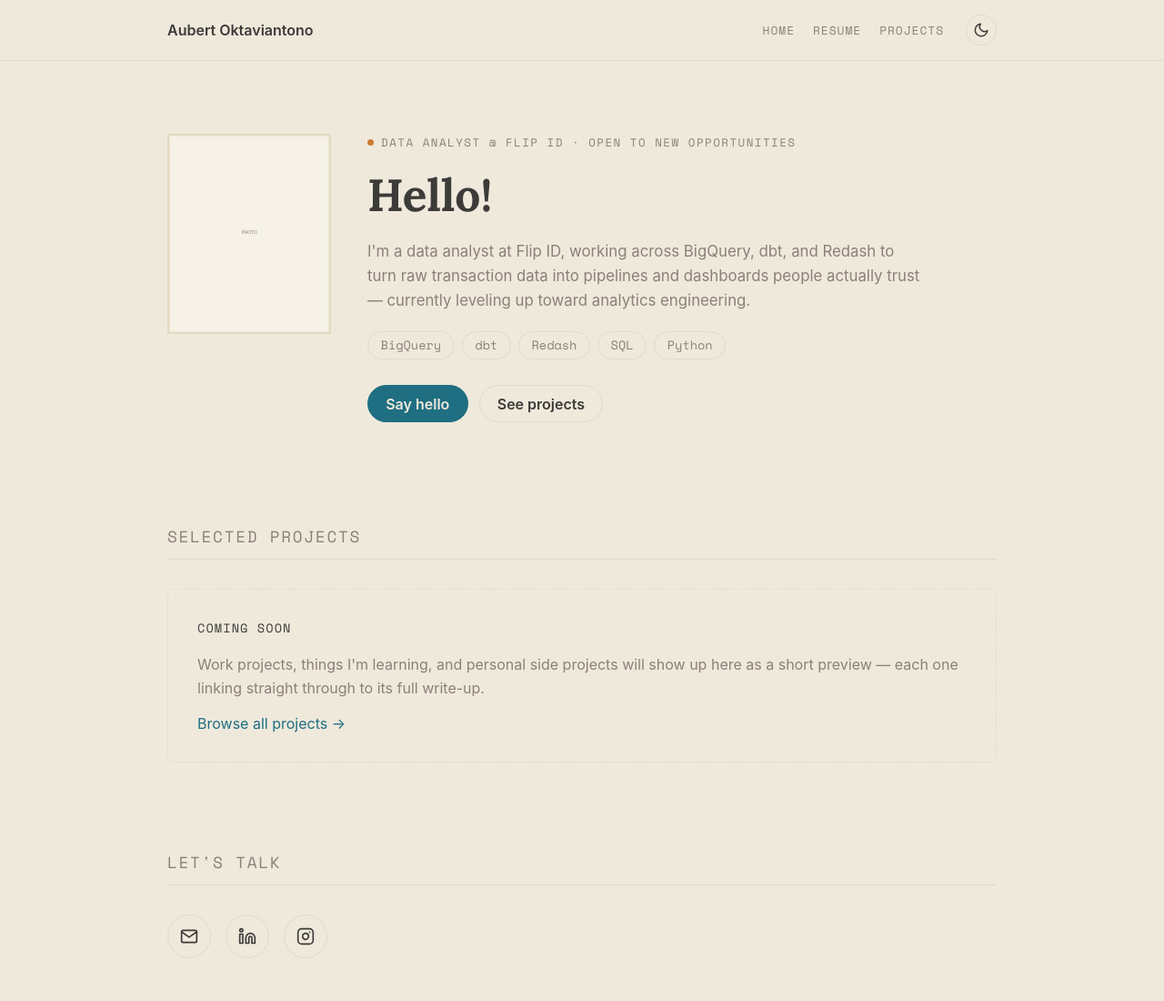
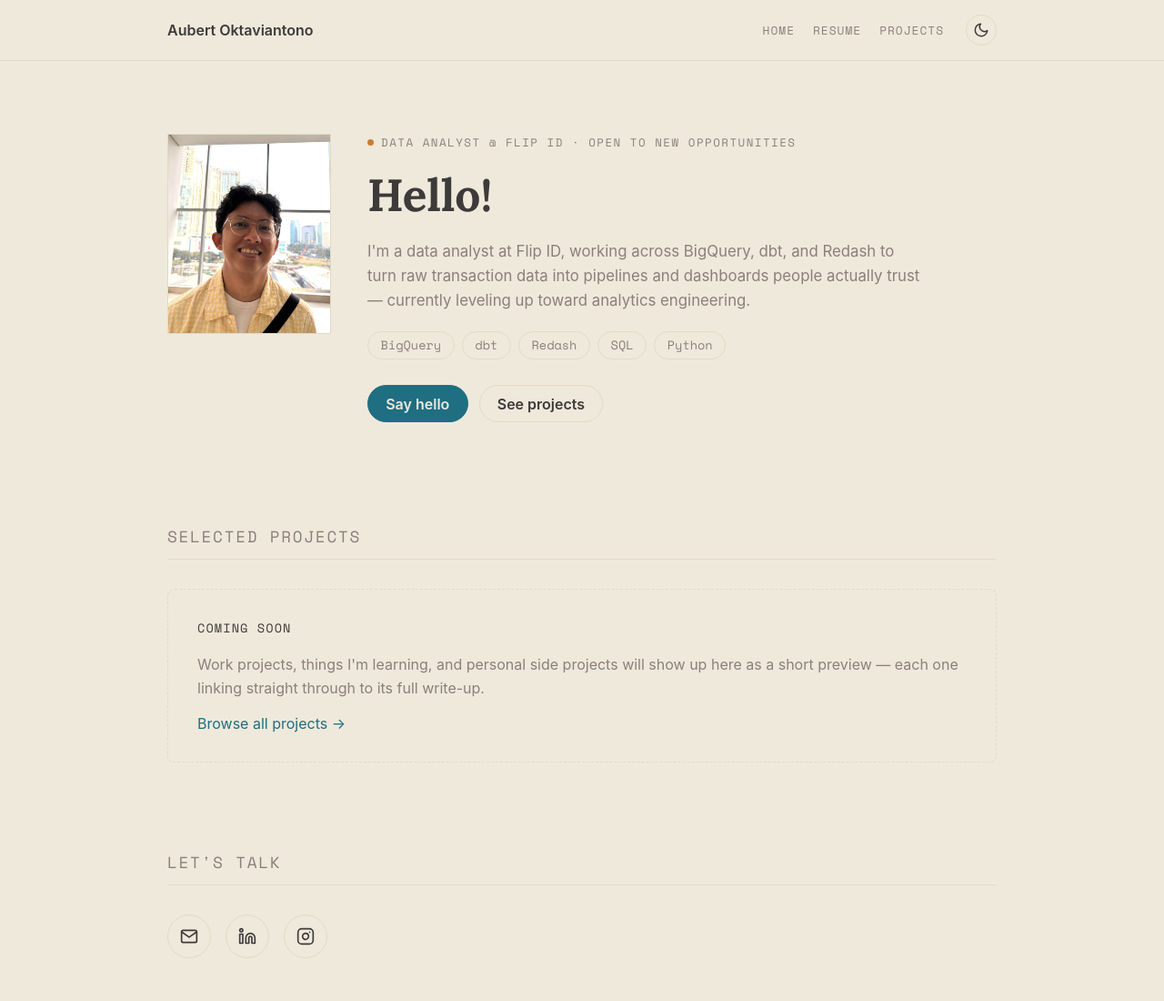
Before and after one commit to aubertoktav/aubertoktav.github.io, an Astro site: page / in a window 1280 px wide. Shown: the top 1100 px of the page at 91% size. Built offline with nearby package versions, Linux system fonts and the light colour scheme; Astro itself is replaced by a stand-in of ours.

Commit message:
Point hero photo at home_self_photo.jpeg
Use the real photo the user dropped into public/ instead of the
photo.jpg placeholder.

```diff
--- a/src/pages/index.astro
+++ b/src/pages/index.astro
@@ -12,7 +12,7 @@ const instagramUrl = 'https://instagram.com/aubert_oktav';
 <BaseLayout title="Home">
   <section id="home" class="hero">
     <div class="hero-photo">
-      <img src="/photo.jpg" alt="Aubert Oktaviantono" />
+      <img src="/home_self_photo.jpeg" alt="Aubert Oktaviantono" />
     </div>
     <div class="hero-content">
       <p class="label eyebrow"><span class="dot"></span> Data Analyst @ Flip ID · open to new opportunities</p>
```
Also changed, not shown: public/home_self_photo.jpeg (added).
